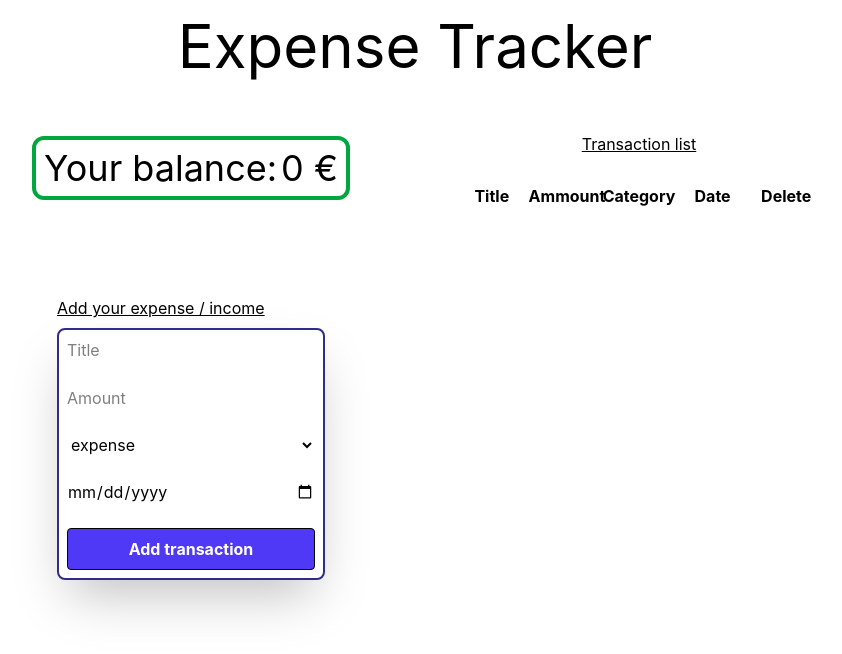
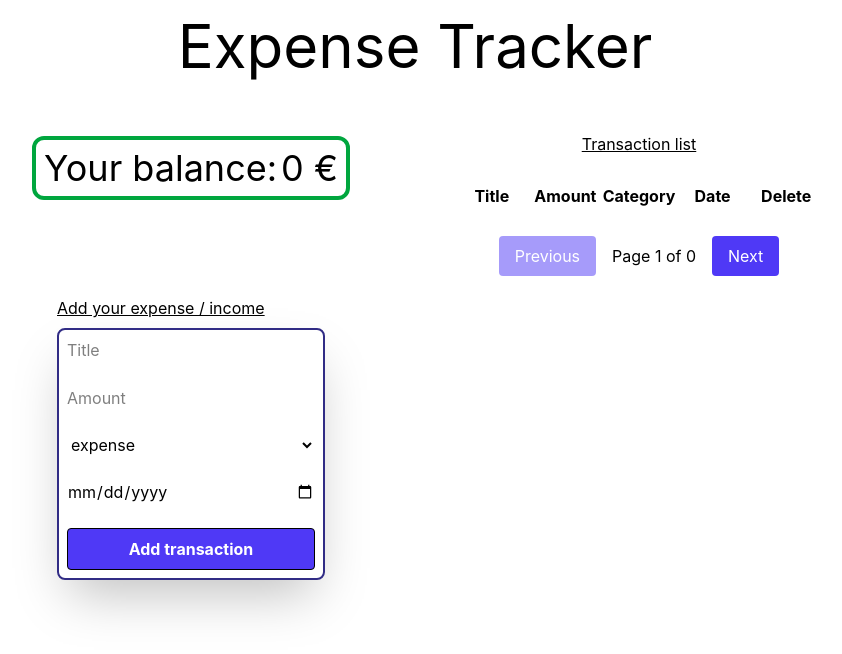
Before and after one commit to DanielGodoyGalindo/expense-tracker, a React (Vite) app: page / in a window 1280 px wide. Shown: the top 654 px of the page, without its empty margins (225-1067 px from the left). Built offline with nearby package versions, Linux system fonts and the light colour scheme.

Commit message:
feat: add pagination in expenses table

```diff
--- a/src/components/TransactionList.tsx
+++ b/src/components/TransactionList.tsx
@@ -1,5 +1,6 @@
 import TransactionItem from "./TransactionItem";
 import type { Transaction } from "../types/transaction";
+import { useState } from "react";
 
 type Props = {
   transactions: Transaction[];
@@ -7,25 +8,65 @@ type Props = {
 };
 
 function TransactionList({ transactions, onDeleteTransaction }: Props) {
+  const [currentPage, setCurrentPage] = useState(1);
+  const itemsPerPage = 5;
+  const indexOfLastTransaction = currentPage * itemsPerPage;
+  const indexOfFirstTransaction = indexOfLastTransaction - itemsPerPage;
+  const currentTransactions = transactions.slice(
+    indexOfFirstTransaction,
+    indexOfLastTransaction
+  );
+
+  const totalPages = Math.ceil(transactions.length / itemsPerPage);
+
   return (
     <div className="flex flex-col justify-center p-6 gap-4">
-      <p className="flex justify-center underline">Transaction list</p>
+      <p className="flex justify-center underline">
+        Transaction list
+      </p>
+
       <table className="table-fixed w-full">
+        <thead>
           <tr className="h-12">
             <th>Title</th>
-          <th>Ammount</th>
+            <th>Amount</th>
             <th>Category</th>
             <th>Date</th>
             <th>Delete</th>
           </tr>
-        {transactions.map((transaction) => (
+        </thead>
+
+        <tbody>
+          {currentTransactions.map((transaction) => (
             <TransactionItem
               key={transaction.id}
               transaction={transaction}
               onDeleteTransaction={onDeleteTransaction}
             />
           ))}
+        </tbody>
       </table>
+
+      <div className="flex justify-center items-center gap-4">
+        <button
+          disabled={currentPage === 1}
+          onClick={() => setCurrentPage((prev) => prev - 1)}
+          className="bg-indigo-600 text-white px-4 py-2 rounded disabled:opacity-50">
+          Previous
+        </button>
+
+        <span className="items-center">
+          Page {currentPage} of {totalPages}
+        </span>
+
+        <button
+          disabled={currentPage === totalPages}
+          onClick={() => setCurrentPage((prev) => prev + 1)}
+          className="bg-indigo-600 text-white px-4 py-2 rounded disabled:opacity-50"
+        >
+          Next
+        </button>
+      </div>
     </div>
   );
 }
```
Lines whose indentation alone changed are shown as unchanged.
